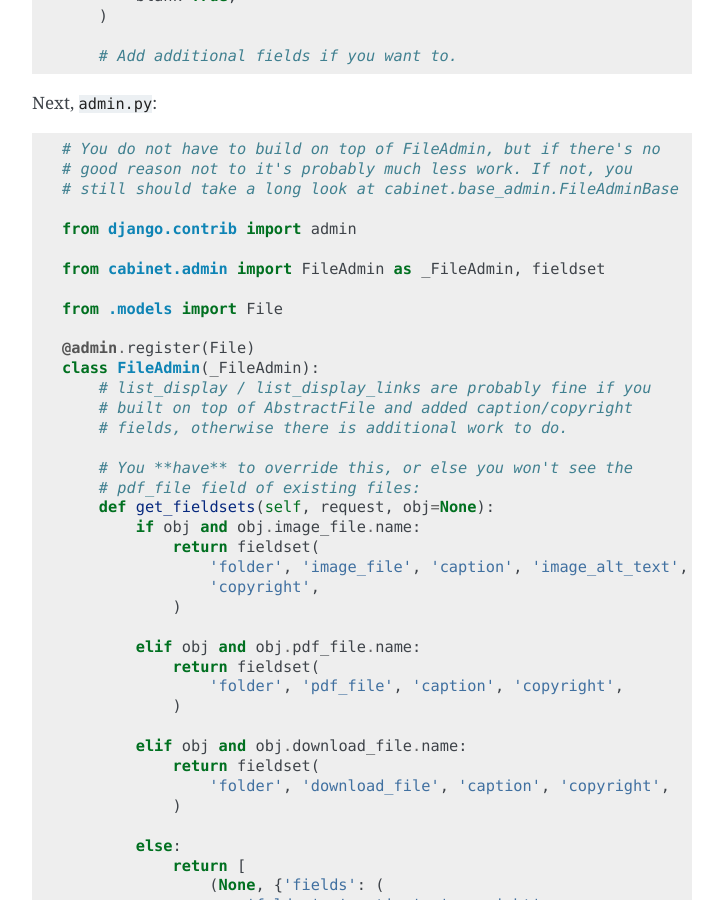
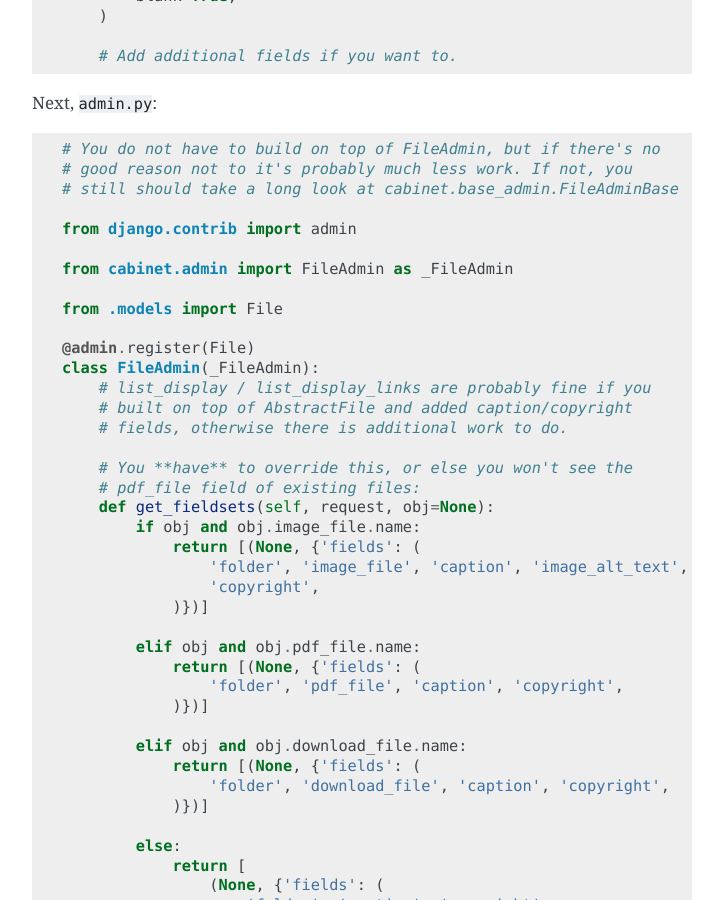
Before and after one commit to feincms/django-cabinet, a Sphinx documentation site: the page built from docs/index.rst, in a window 1280 px wide and 900 px high, scrolled down 3713 px. Shown: the whole window, without its empty margins (388-1111 px from the left). Built offline with Sphinx 7.4.7, drawn with Linux system fonts in a browser that asks for light colours.

```diff
--- a/docs/index.rst
+++ b/docs/index.rst
@@ -114,7 +114,7 @@
 
     from django.contrib import admin
 
-    from cabinet.admin import FileAdmin as _FileAdmin, fieldset
+    from cabinet.admin import FileAdmin as _FileAdmin
 
     from .models import File
 
@@ -128,20 +128,20 @@
         # pdf_file field of existing files:
         def get_fieldsets(self, request, obj=None):
             if obj and obj.image_file.name:
-                return fieldset(
+                return [(None, {'fields': (
                     'folder', 'image_file', 'caption', 'image_alt_text',
                     'copyright',
-                )
+                )})]
 
             elif obj and obj.pdf_file.name:
-                return fieldset(
+                return [(None, {'fields': (
                     'folder', 'pdf_file', 'caption', 'copyright',
-                )
+                )})]
 
             elif obj and obj.download_file.name:
-                return fieldset(
+                return [(None, {'fields': (
                     'folder', 'download_file', 'caption', 'copyright',
-                )
+                )})]
 
             else:
                 return [
```
Also changed, not shown: 1 other file.
